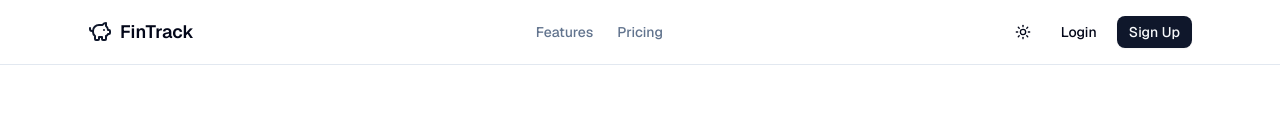
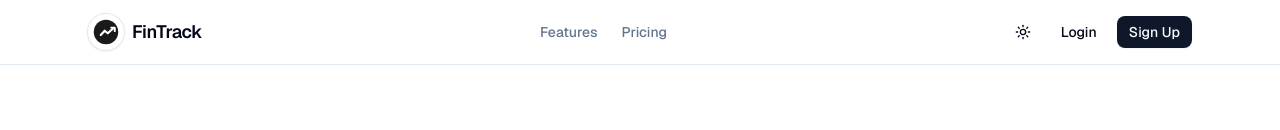
Before and after one commit to kobirhumayun/nextjs-auth-TanStack-codex, a Next.js app: page / in a window 1280 px wide. Shown: the top 130 px of the page. Built offline with nearby package versions, Linux system fonts and the light colour scheme; no server answers.

Commit message:
Tidy logo comment

```diff
--- a/src/components/shared/logo.js
+++ b/src/components/shared/logo.js
@@ -1,16 +1,49 @@
 // File: src/components/shared/logo.js
 "use client";
 
+import { useId } from "react";
 import Link from "next/link";
-import { PiggyBank } from "lucide-react";
+
 import { cn } from "@/lib/utils";
 
-// Simple brand mark used throughout navigation components.
+// Enhanced brand mark featuring an upward growth glyph to emphasize the app's financial focus.
 export default function Logo({ className, withText = true }) {
+  const gradientId = useId();
+
   return (
     <Link href="/" className={cn("flex items-center gap-2 font-semibold", className)}>
-      <PiggyBank className="h-6 w-6 text-primary" aria-hidden />
-      {withText && <span className="text-lg">FinTrack</span>}
+      <span
+        aria-hidden
+        className="grid h-9 w-9 place-items-center rounded-full bg-background shadow-sm ring-1 ring-border"
+      >
+        <svg className="h-7 w-7" viewBox="0 0 32 32" role="presentation">
+          <defs>
+            <linearGradient id={gradientId} x1="0%" y1="100%" x2="100%" y2="0%">
+              <stop offset="0%" stopColor="hsl(var(--chart-4))" />
+              <stop offset="50%" stopColor="hsl(var(--primary))" />
+              <stop offset="100%" stopColor="hsl(var(--chart-2))" />
+            </linearGradient>
+          </defs>
+          <circle cx="16" cy="16" r="14" fill={`url(#${gradientId})`} opacity="0.9" />
+          <path
+            d="M10 19.5l4.5-5 3.5 3L24 12"
+            fill="none"
+            stroke="white"
+            strokeWidth="2.4"
+            strokeLinecap="round"
+            strokeLinejoin="round"
+          />
+          <path
+            d="M22 11h4v4"
+            fill="none"
+            stroke="white"
+            strokeWidth="2.2"
+            strokeLinecap="round"
+            strokeLinejoin="round"
+          />
+        </svg>
+      </span>
+      {withText && <span className="text-lg tracking-tight">FinTrack</span>}
       <span className="sr-only">FinTrack home</span>
     </Link>
   );
```
